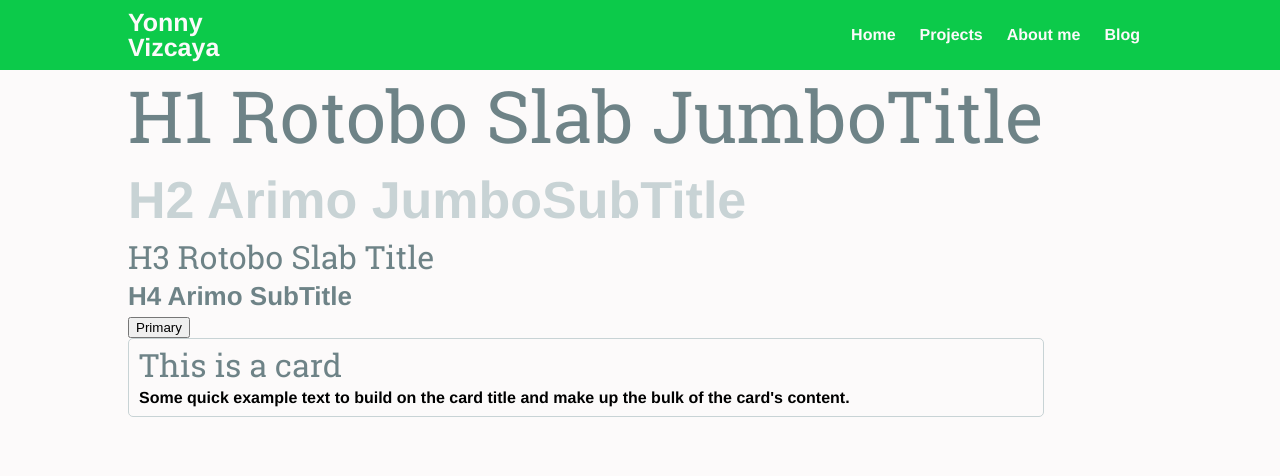
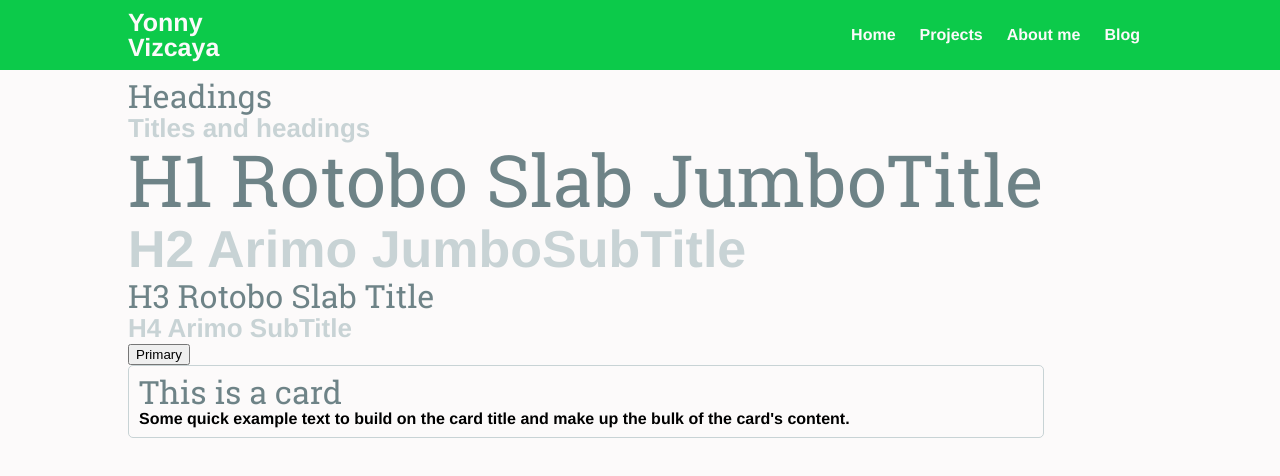
Before and after one commit to yonnyviz/portfolio, an Angular app: page / in a window 1280 px wide. Shown: the top 476 px of the page. Built offline with nearby package versions, Linux system fonts and the light colour scheme.

Commit message:
Updating Branch

```diff
--- a/src/app/presentation/home/index/index.component.html
+++ b/src/app/presentation/home/index/index.component.html
@@ -1,3 +1,6 @@
+<h3>Headings</h3>
+<h4>Titles and headings</h4>
+
 <h1>H1 Rotobo Slab JumboTitle</h1>
 <h2>H2 Arimo JumboSubTitle</h2>
 <h3>H3 Rotobo Slab Title</h3>
--- a/src/assets/sass/base/_elements.scss
+++ b/src/assets/sass/base/_elements.scss
@@ -9,7 +9,7 @@ h1, h2, h3, h4, h5, h6 {
     margin-left: 0;
     margin-right: 0;
     color: $headings-main-color;
-    margin-bottom: 0.3em;
+    margin-bottom: 0.1em;
 }
 
 h1 {
@@ -36,6 +36,7 @@ h3 {
 }
 
 h4 {
+    color: $headings-muted-color;
     font-family: Arimo;
     font-weight: 400;
     display: block;
```
Also changed, not shown: src/assets/sass/layout/_footer.scss (added), src/assets/sass/layout/_side.scss (added).
